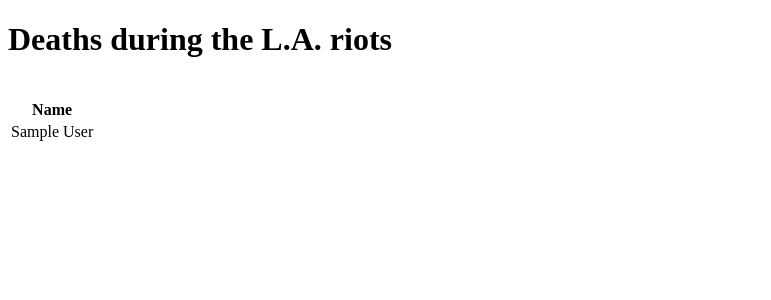
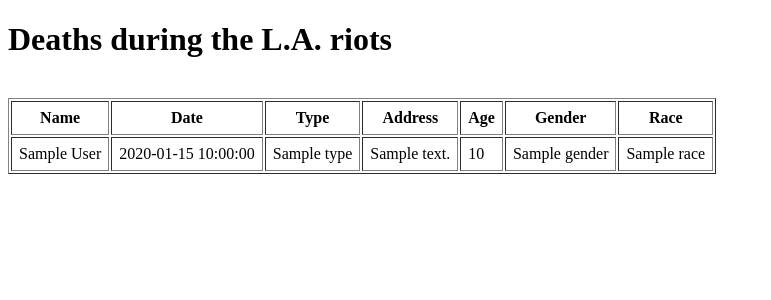
Before and after one commit to chrilur/first-news-app, a Flask app: template templates/index.html in a window 1280 px wide. Shown: the top 300 px of the page, without its empty margins (0-771 px from the left). Run offline with Flask 2, Linux system fonts and the light colour scheme; the template is opened without the code that fills it: most values are stand-ins (such as "Sample title", 1, 10 or a date in 2020).

Commit message:
Lister ut mer data

```diff
--- a/templates/index.html
+++ b/templates/index.html
@@ -3,10 +3,26 @@
     <head></head>
     <body>
         <h1>Deaths during the L.A. riots</h1><br/>
-        <table>
-            <tr><th>Name</th></tr>
+        <table border=1 cellpadding=7 align="left">
+            <tr>
+                <th>Name</th>
+                <th>Date</th>
+                <th>Type</th>
+                <th>Address</th>
+                <th>Age</th>
+                <th>Gender</th>
+                <th>Race</th>
+            </tr>
             {% for row in object_list %}
-                <tr><td> {{ row.full_name }} </td></tr>
+                <tr>
+                    <td> {{ row.full_name }} </td>
+                    <td>{{ row.date }}</td>
+                    <td>{{ row.type }}</td>
+                    <td>{{ row.address }}</td>
+                    <td>{{ row.age }}</td>
+                    <td>{{ row.gender }}</td>
+                    <td>{{ row.race }}</td>
+                </tr>
             {% endfor %}
         </table>
     </body>
```
